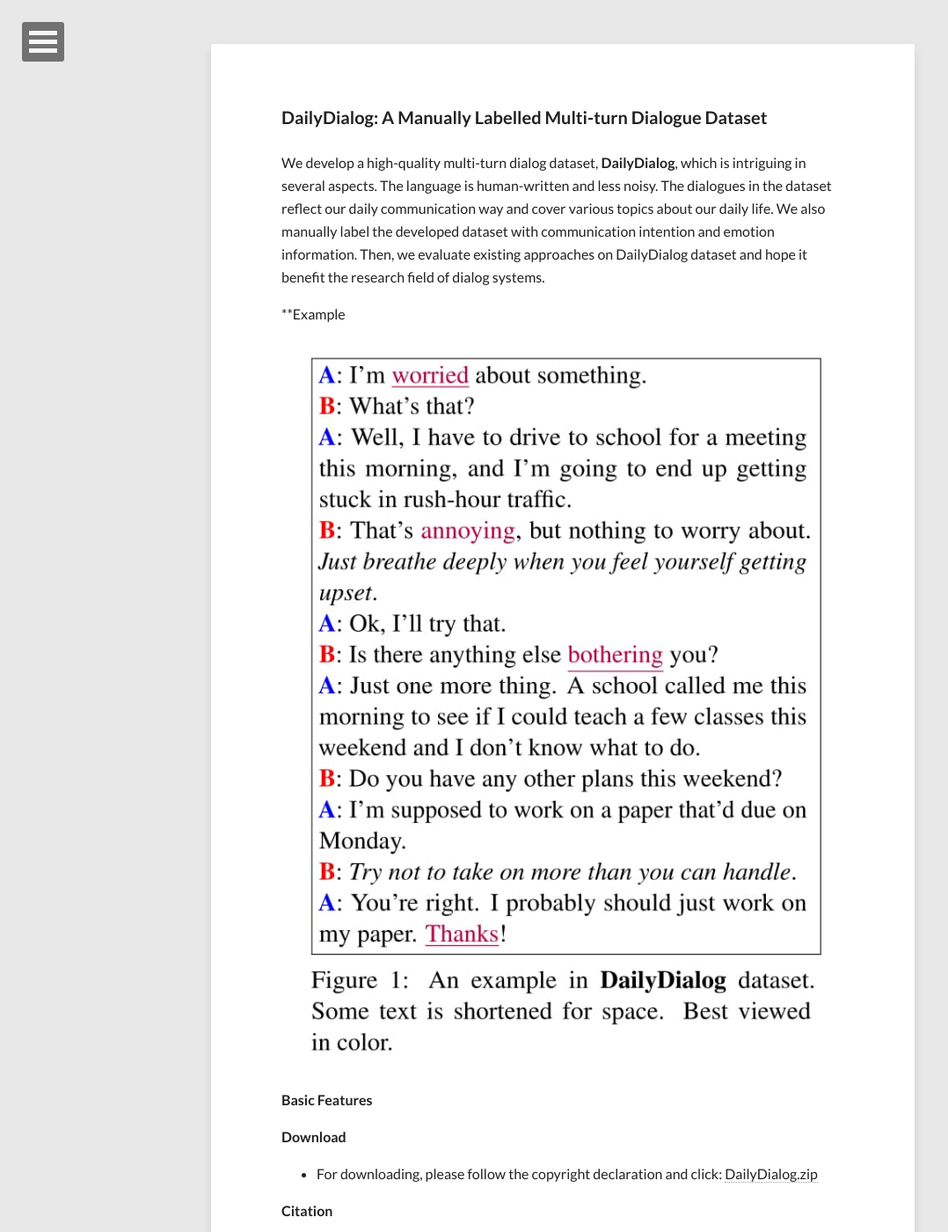
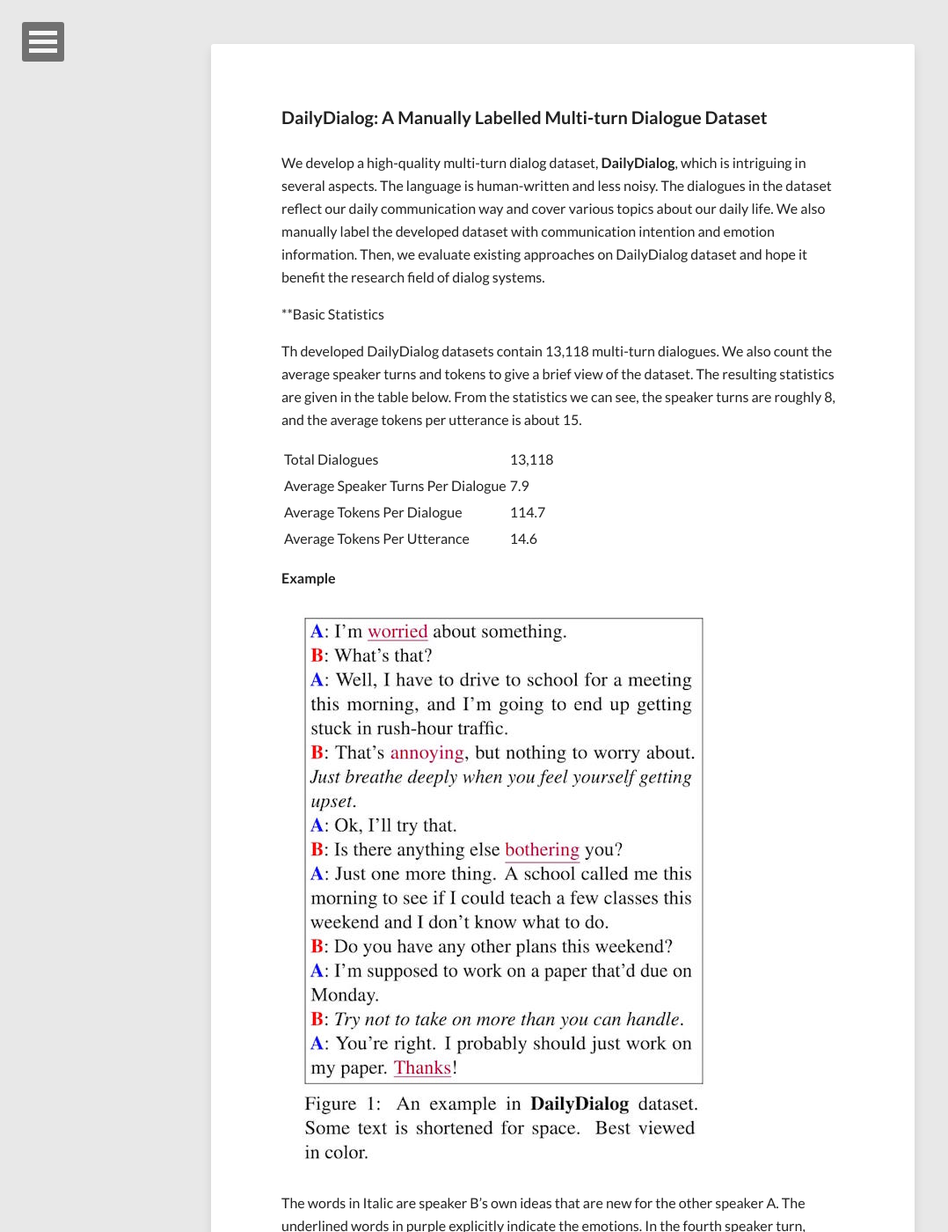
Before and after one commit to niangaotuantuan/niangaotuantuan.github.io, a Jekyll site: the page built from dailydialog.md, in a window 1280 px wide and 1400 px high. Shown: the whole window at 88% size, without its empty margins (0-1078 px from the left). Built offline with Jekyll 4.4.1, drawn with Linux system fonts in a browser that asks for light colours; nearby versions of some CDN libraries; our own code applies the rules of GitHub Pages for plain Markdown files; some of the changed text lies outside the part shown.

Commit message:
add statistics

```diff
--- a/dailydialog.md
+++ b/dailydialog.md
@@ -11,9 +11,23 @@ image:
 
 We develop a high-quality multi-turn dialog dataset, **DailyDialog**, which is intriguing in several aspects. The language is human-written and less noisy. The dialogues in the dataset reflect our daily communication way and cover various topics about our daily life. We also manually label the developed dataset with communication intention and emotion information. Then, we evaluate existing approaches on DailyDialog dataset and hope it benefit the research field of dialog systems.
 
-**Example
+**Basic Statistics
 
-![](/images/dailydialog_example.jpg)
+Th developed DailyDialog datasets contain 13,118 multi-turn dialogues. We also count the average speaker turns and tokens to give a brief view of the dataset. The resulting statistics are given in the table below. From the statistics we can see, the speaker turns are roughly 8, and the average tokens per utterance is about 15.
+
+| ---: | ---: |
+| Total Dialogues | 13,118 |
+| Average Speaker Turns Per Dialogue | 7.9 |
+| Average Tokens Per Dialogue | 114.7 |
+| Average Tokens Per Utterance | 14.6 |
+
+
+
+**Example**
+
+![](/images/dailydialog_example_small.jpg)
+
+The words in Italic are speaker B's own ideas that are new for the other speaker A. The underlined words in purple explicitly indicate the emotions. In the fourth speaker turn, speaker B first expresses his/her feeling on what he/she has heared from speaker A, which reveals his/her understanding. Then, speaker B suggests by saying "Just breathe deeply when you feel yourself getting upset". Following the direct response towards A, B's suggestion is original yet context-dependent. It shows that B builds up a connection link by responding to forgoing context and proposing new suggestions.
 
 **Basic Features**
 
```
Also changed, not shown: images/dailydialog_example_small.jpg (added).
